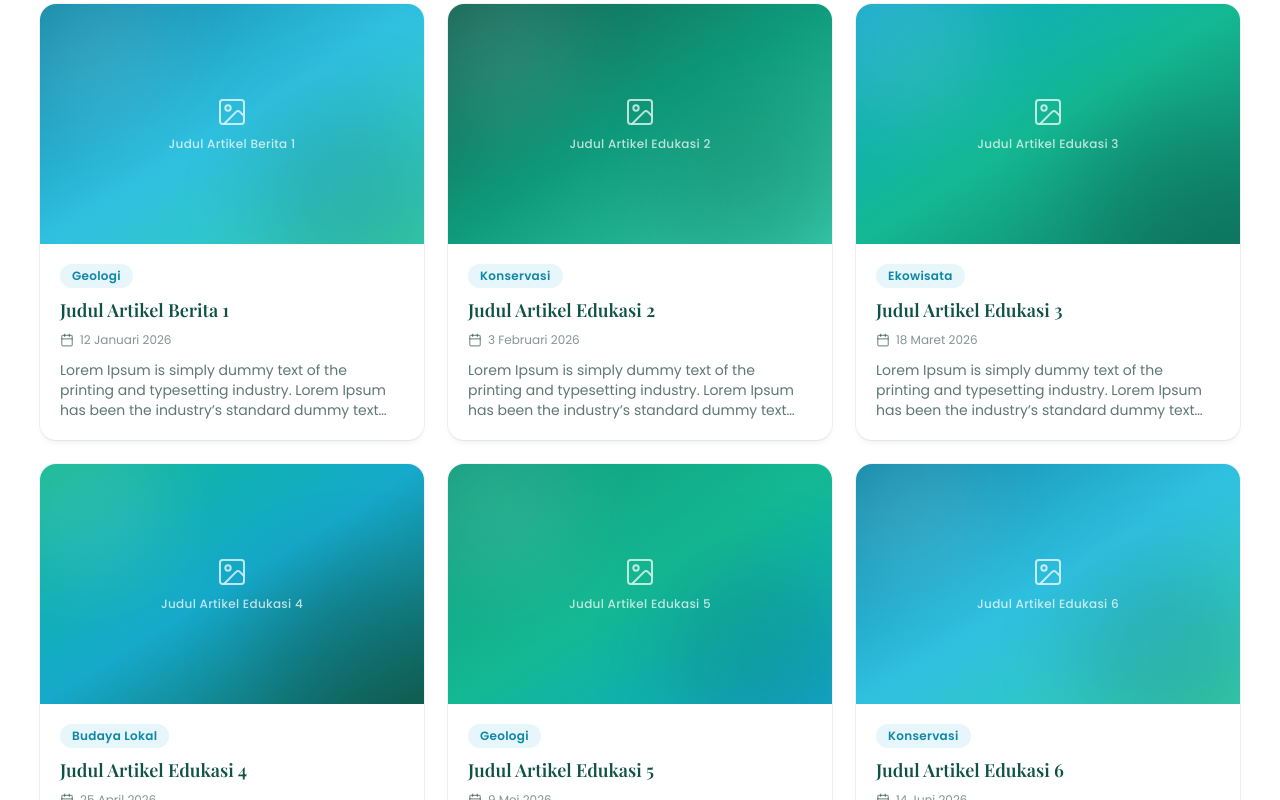
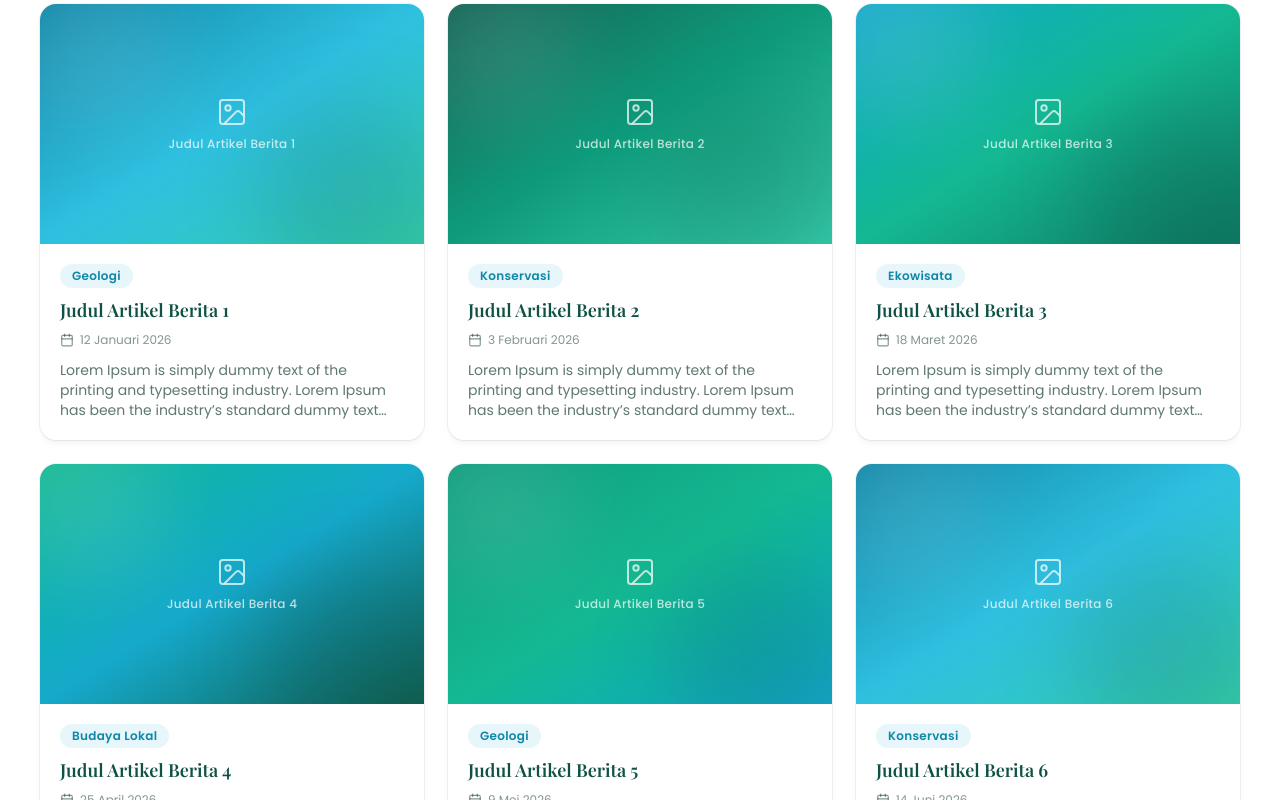
Before and after one commit to kkarimaz/sarongan_geowisata_web, a Vue app: page /news in a window 1280 px wide. Shown: the part 460-1260 px from the top of the page. Built offline with nearby package versions, Linux system fonts and the light colour scheme; a web font is replaced by a local one.

Commit message:
content: revise article placeholder

```diff
--- a/src/data/news.js
+++ b/src/data/news.js
@@ -16,7 +16,7 @@ export const articles = [
   },
   {
     slug: 'artikel-2',
-    title: 'Judul Artikel Edukasi 2',
+    title: 'Judul Artikel Berita 2',
     category: 'Konservasi',
     date: '2026-02-03',
     excerpt: loremShort,
@@ -25,7 +25,7 @@ export const articles = [
   },
   {
     slug: 'artikel-3',
-    title: 'Judul Artikel Edukasi 3',
+    title: 'Judul Artikel Berita 3',
     category: 'Ekowisata',
     date: '2026-03-18',
     excerpt: loremShort,
@@ -34,7 +34,7 @@ export const articles = [
   },
   {
     slug: 'artikel-4',
-    title: 'Judul Artikel Edukasi 4',
+    title: 'Judul Artikel Berita 4',
     category: 'Budaya Lokal',
     date: '2026-04-25',
     excerpt: loremShort,
@@ -43,7 +43,7 @@ export const articles = [
   },
   {
     slug: 'artikel-5',
-    title: 'Judul Artikel Edukasi 5',
+    title: 'Judul Artikel Berita 5',
     category: 'Geologi',
     date: '2026-05-09',
     excerpt: loremShort,
@@ -52,7 +52,7 @@ export const articles = [
   },
   {
     slug: 'artikel-6',
-    title: 'Judul Artikel Edukasi 6',
+    title: 'Judul Artikel Berita 6',
     category: 'Konservasi',
     date: '2026-06-14',
     excerpt: loremShort,
```
